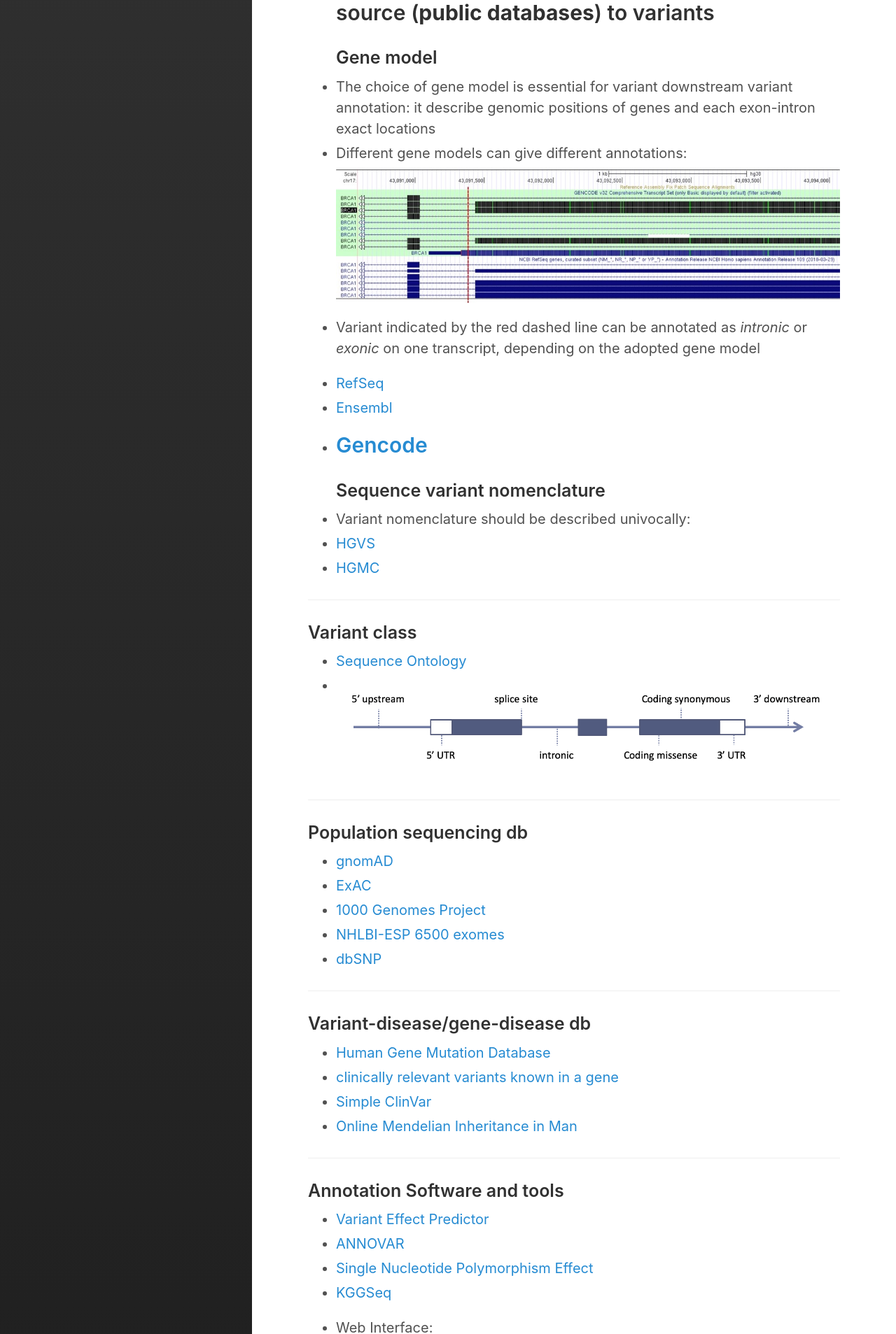
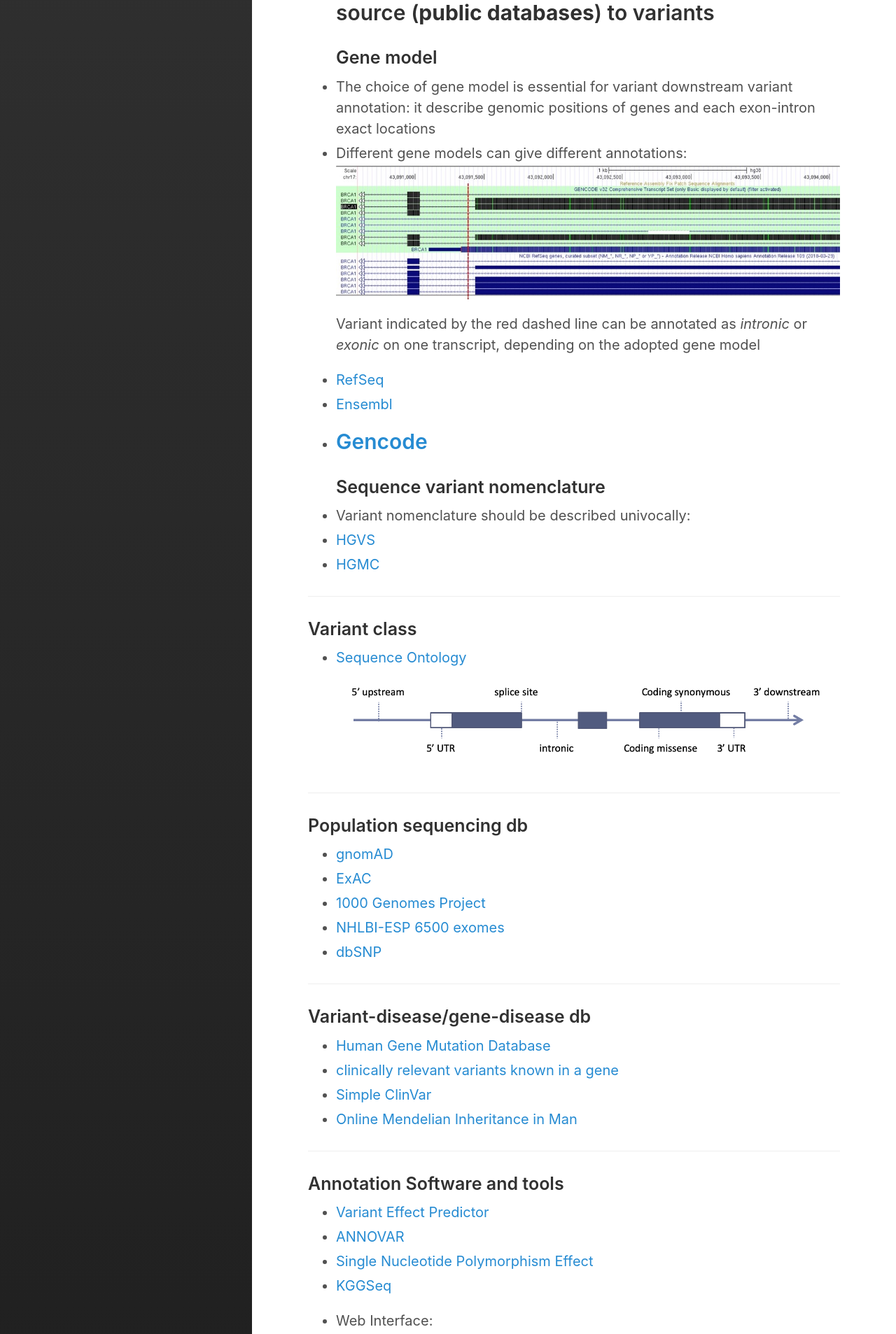
Before and after one commit to sigu-training/clinical_genomics, a Jekyll site: the page built from lectures/04.db.md, in a window 1280 px wide. Shown: the part 497-2404 px from the top of the page at 70% size. Built offline with Jekyll 4.4.1, drawn with Linux system fonts in a browser that asks for light colours; some of the changed text lies outside the part shown.

Commit message:
Update 04.db.md

```diff
--- a/lectures/04.db.md
+++ b/lectures/04.db.md
@@ -15,7 +15,7 @@
 
 -	The choice of gene model is essential for variant downstream variant annotation: it describe genomic positions of genes and each exon-intron exact locations
 -	Different gene models can give different annotations:
--	![BRCA1]({{site.url}}{{site.baseurl}}/images/brca1_var.jpg)
+![BRCA1]({{site.url}}{{site.baseurl}}/images/brca1_var.jpg)
 Variant indicated by the red dashed line can be annotated as *intronic* or *exonic* on one transcript, depending on the adopted gene model
 
 - [RefSeq](https://www.ncbi.nlm.nih.gov/refseq/)
@@ -31,7 +31,7 @@
 ---
 ### Variant class
    - [Sequence Ontology](http://www.sequenceontology.org/)
-   - ![Sequence Ontology]({{site.url}}{{site.baseurl}}/images/seqOnt.png)
+   ![Sequence Ontology]({{site.url}}{{site.baseurl}}/images/seqOnt.png)
 
 ---
 ### Population sequencing db
@@ -64,7 +64,8 @@
 
 ---
 ### Annotation and filtering with wANNOVAR
-The web tool [wANNOVAR](http://wannovar.wglab.org/index.php) allows for rapid annotation of your variants and for some basic filtering steps to find disease genes.
+
+-The web tool [wANNOVAR](http://wannovar.wglab.org/index.php) allows for rapid annotation of your variants and for some basic filtering steps to find disease genes.
 - It is based on its command line counterpart [ANNOVAR](http://annovar.openbioinformatics.org/), but it is more user-friendly since it does not require any programming skills.
 - The output consist in tabular text files that can be easily manipulated with Excel or other spreadsheet programs.
 - The annotation is performed against some of the most commonly used databases: RefSeq, UCSC Known, ENSEMBL/Genecode, dbSNP, ClinVar, 1000genomes, ExAC, ESP6500, gnomAD (minor allele frequencies in different populations are reported) and various precalculated prediction scores for any possible single nucleotide variant in codig regions (see [the dbNSFP](https://sites.google.com/site/jpopgen/dbNSFP)).
```
